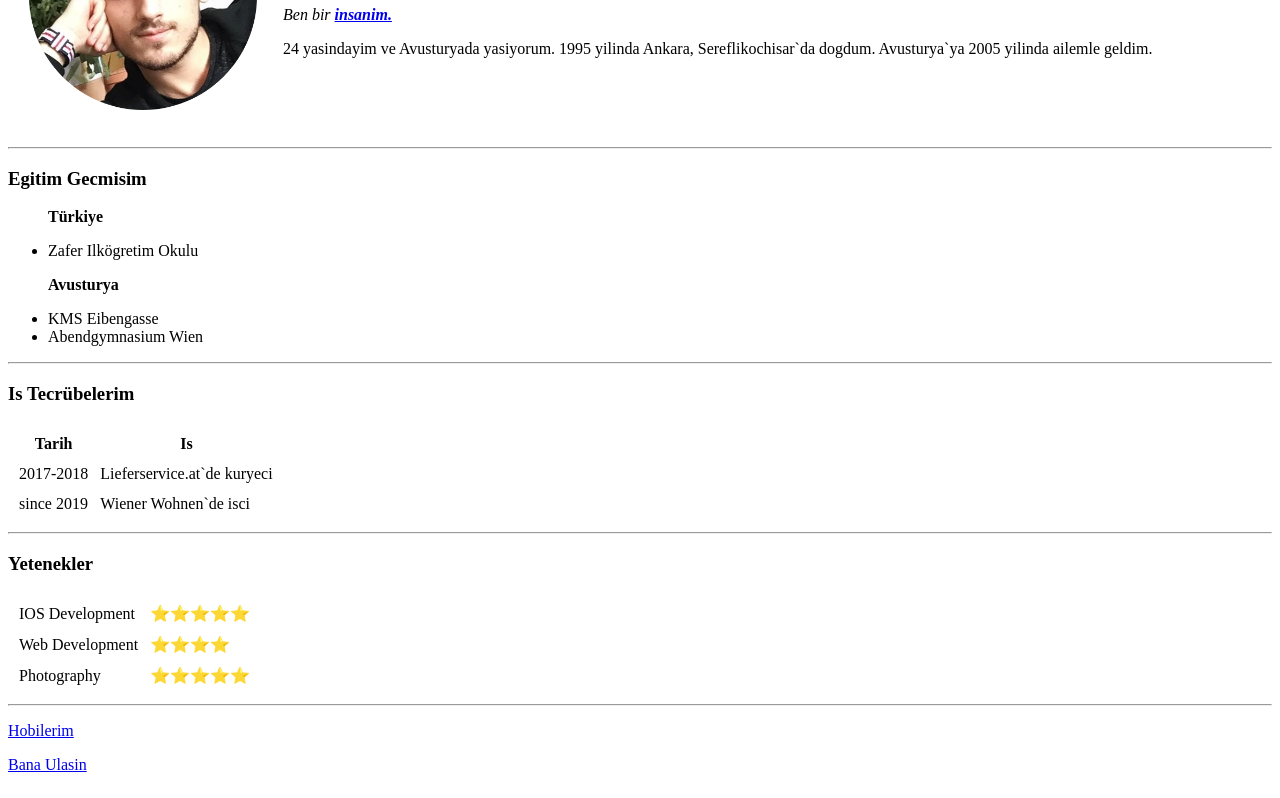
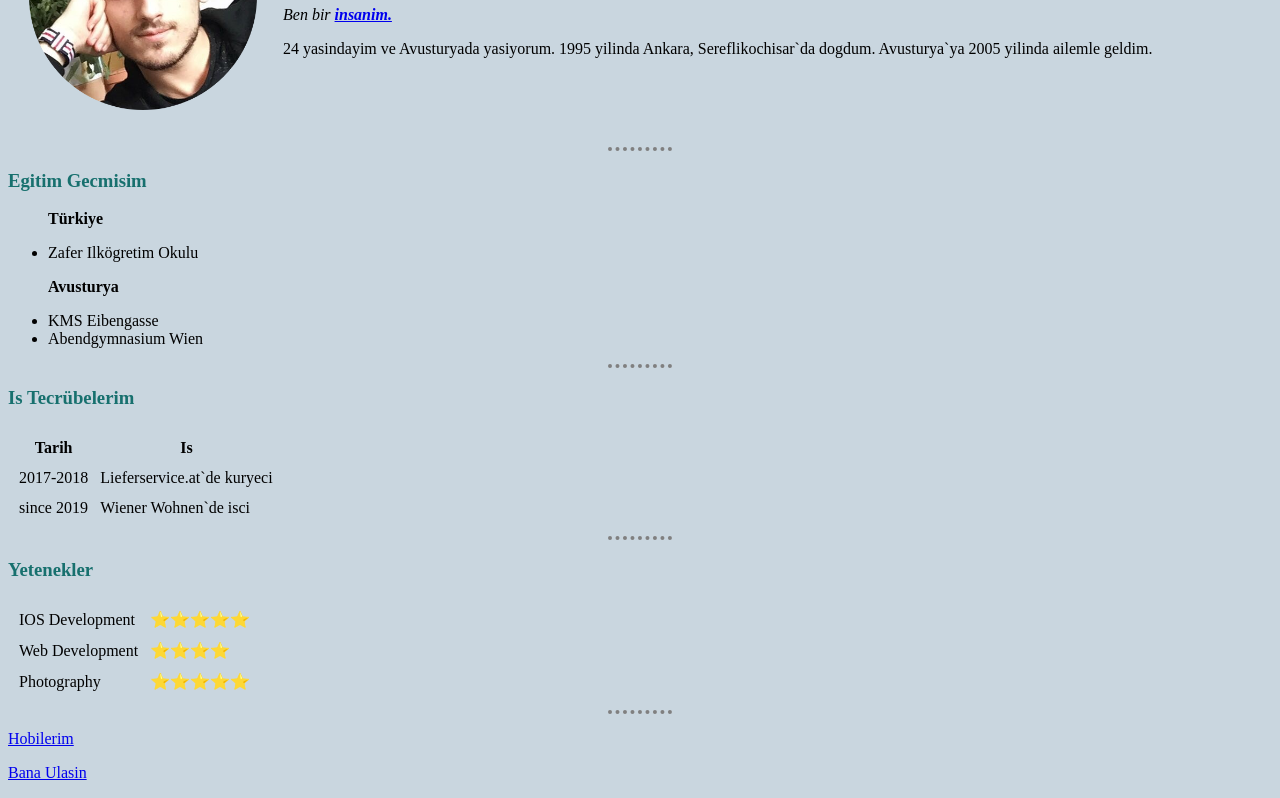
Before and after one commit to emirhansimsek/emirhan, a plain HTML site: page index.html in a window 1280 px wide. Shown: the part 147-945 px from the top of the page. Drawn offline with Linux system fonts and the light colour scheme.

Commit message:
css le denedim

```diff
--- /dev/null
+++ b/css/style.css
@@ -0,0 +1,11 @@
+body {
+  background-color: #c9d6df;
+}
+hr {
+  border-style: dotted none none none;
+  border-color: grey;
+  border-width: 4px;
+  width: 5%;
+}
+h1 {color: #17706e}
+h3 {color: #17706e}
--- a/index.html
+++ b/index.html
@@ -4,6 +4,7 @@
 <head>
   <meta charset="utf-8">
   <title>Bu Benim ILK HTML Sayfam</title>
+  <link rel="stylesheet" href="css/style.css">
 </head>
 <body>
   <table cellspacing="20">
```
Also changed, not shown: bilgilerim.html (+1 -0 lines), hobiler.html (+1 -0 lines).
